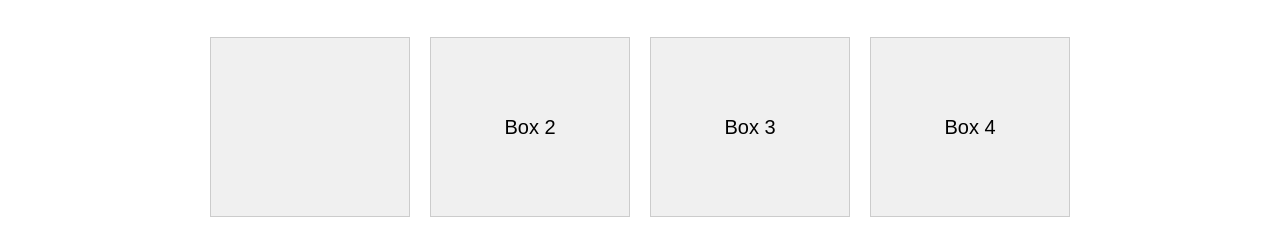
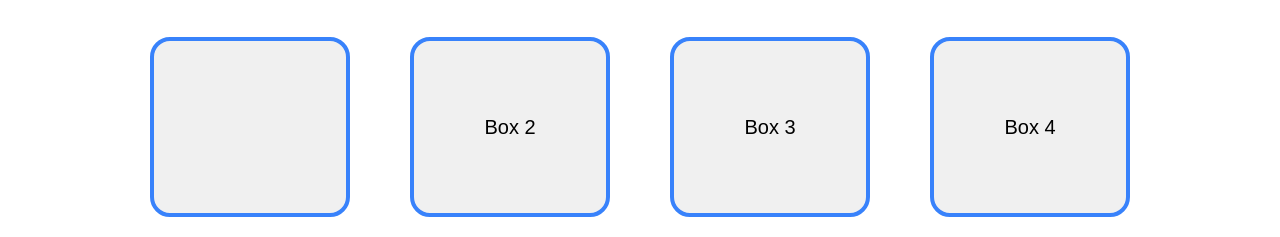
Before and after one commit to Ugo1000/Landing_page, a plain HTML site: page index.html in a window 1280 px wide. Shown: the part 607-844 px from the top of the page. Drawn offline with Linux system fonts and the light colour scheme.

Commit message:
phase two

```diff
--- a/style.css
+++ b/style.css
@@ -97,12 +97,7 @@ img {
   justify-content: center;
   align-items: center;
   font-size: 20px;
-  gap: 50px;
+  margin: 0 20px;
+  border: 4px solid #3882fb;
+  border-radius: 20px;
 }
-
-/* .box-description {
-  display: flex;
-  justify-content: space-between;
-  text-align: ;
-  margin-top: 20px;
-} */
```
Also changed, not shown: index.html (+0 -7 lines).
